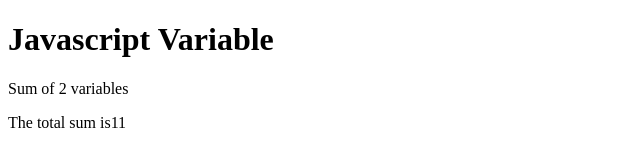
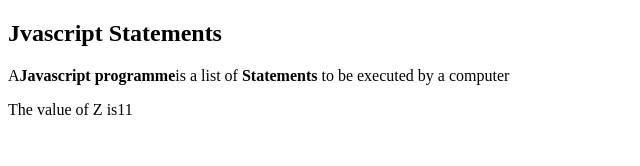
Before and after one commit to zaber25/J.S-Intro-to-J.S-I, a plain HTML site: page index.html in a window 1280 px wide. Shown: the whole page, without its empty margins (0-640 px from the left). Drawn offline with Linux system fonts and the light colour scheme.

Commit message:
Add files via upload

```diff
--- a/index.html
+++ b/index.html
@@ -1,15 +1,16 @@
 <!DOCTYPE html>
 <html>
     <body>
-        <h1>Javascript Variable</h1>
-        <p>Sum of 2 variables</p>
-        <p id="result"></p>
+        <h2>Jvascript Statements</h2>
+        <p>A<b>Javascript programme</b>is a list of <b>Statements</b> to be executed by a computer</p>
+        <p id="demo"></p>
         <script>
-            var num1=5
-            var num2=6
-            var sum=num1+num2
+            var x, y, z;   //Statement 1
+            x=5;          //Statement  2
+            y=6;         //Statement   3
+            z=x+y       //Statement    4
 
-            document.getElementById("result").innerHTML="The total sum is" + sum;
+            document.getElementById("demo").innerHTML="The value of Z is" +z ;
         </script>
     </body>
 
```
